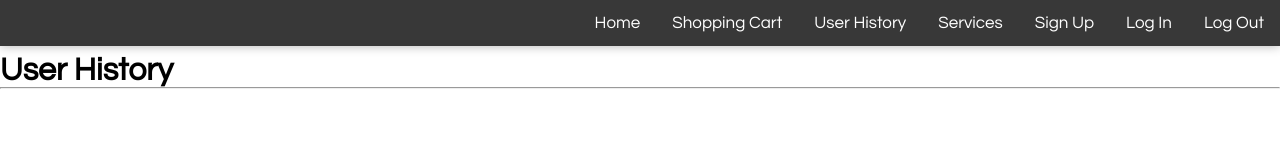
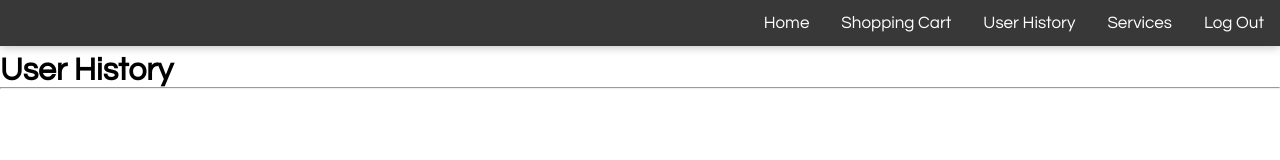
Before and after one commit to AeroArtz/BabyCare_Website, a website: page 128 Prj/public/history.html in a window 1280 px wide. Drawn offline with Linux system fonts and the light colour scheme.

Commit message:
Update history.html

```diff
--- a/128 Prj/public/history.html
+++ b/128 Prj/public/history.html
@@ -9,8 +9,6 @@
 
         <div class="navbar">
             <a href="logout">Log Out</a>
-            <a href="login_page">Log In</a>
-            <a href="registration_page">Sign Up</a>
             <a href="services">Services</a>
             <a href="user_history" >User History</a>
             <a href="viewServices" >Shopping Cart</a>
```
